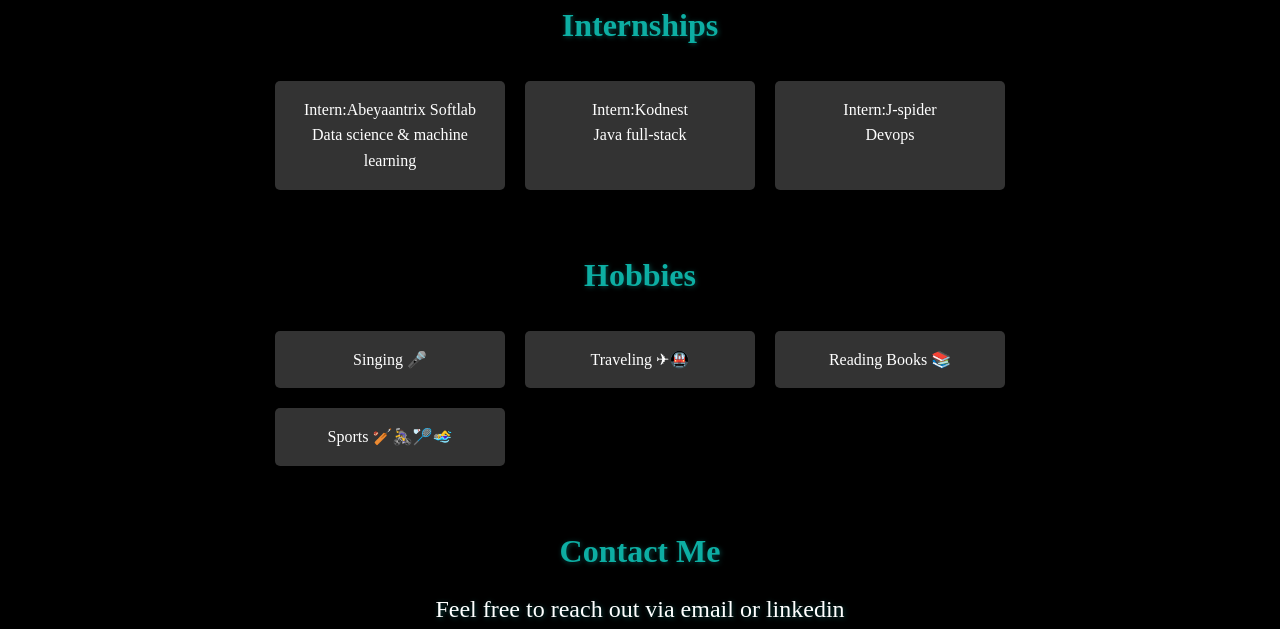
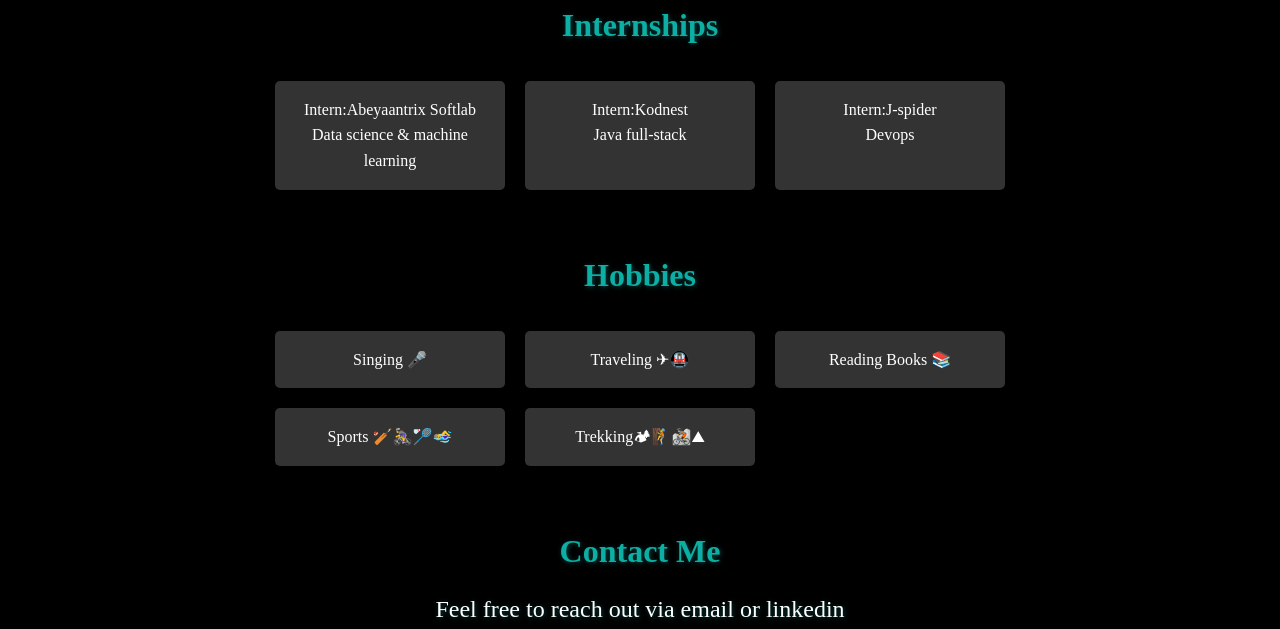
Before and after one commit to shaziya7429/repo, a plain HTML site: page index.html in a window 1280 px wide. Shown: the part 3101-3730 px from the top of the page. Drawn offline with Linux system fonts and the light colour scheme.

Commit message:
Update index.html

```diff
--- a/index.html
+++ b/index.html
@@ -137,6 +137,7 @@
             <div class="internship">Traveling ✈🚇</div>
             <div class="internship">Reading Books 📚</div>
             <div class="internship">Sports 🏏🚴‍♀🏸🏊‍♀</div>
+              <div class="internship">Trekking🏕🧗🚵⛰</div>
              </div>
     </section>
 
```
